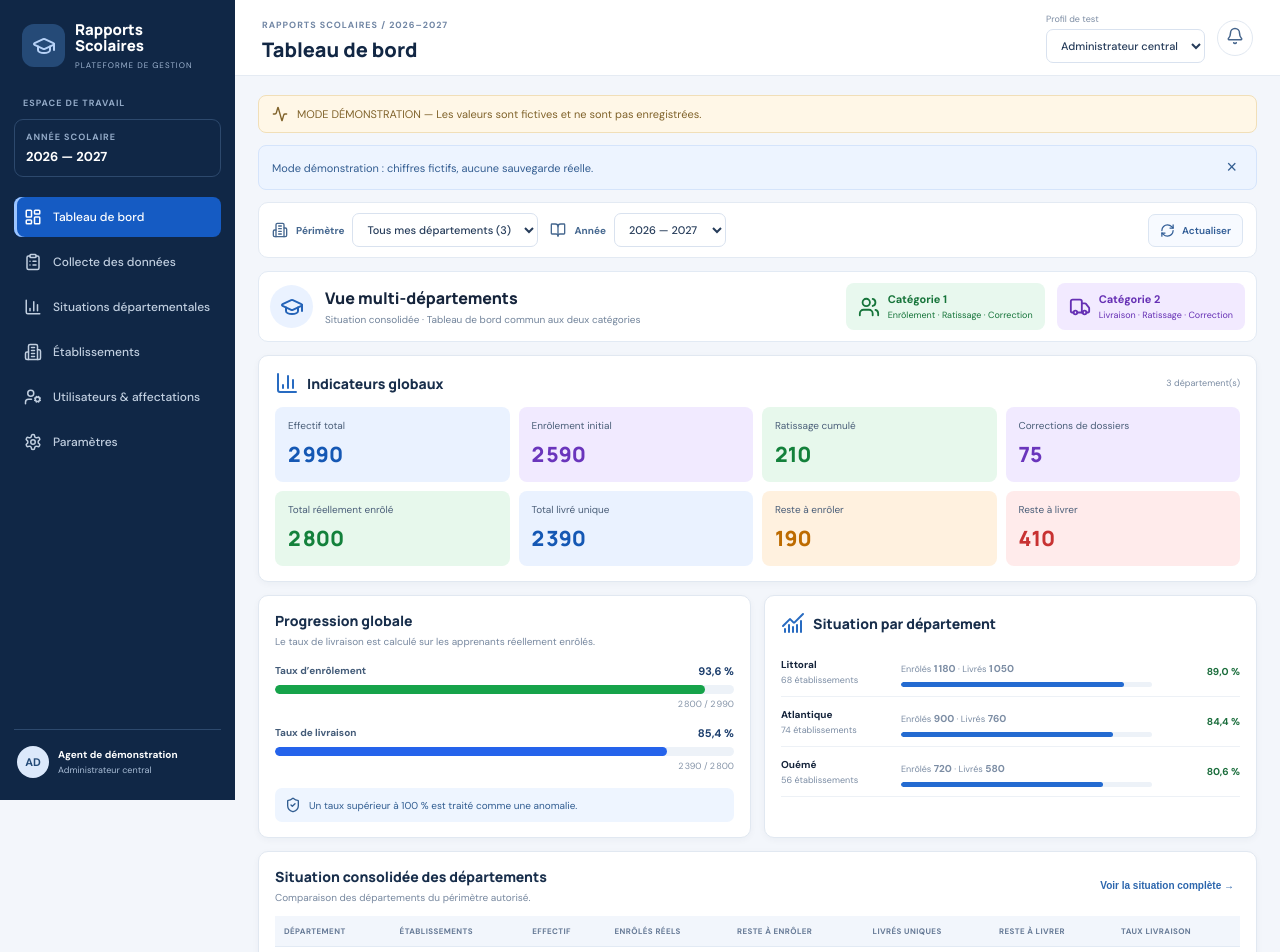
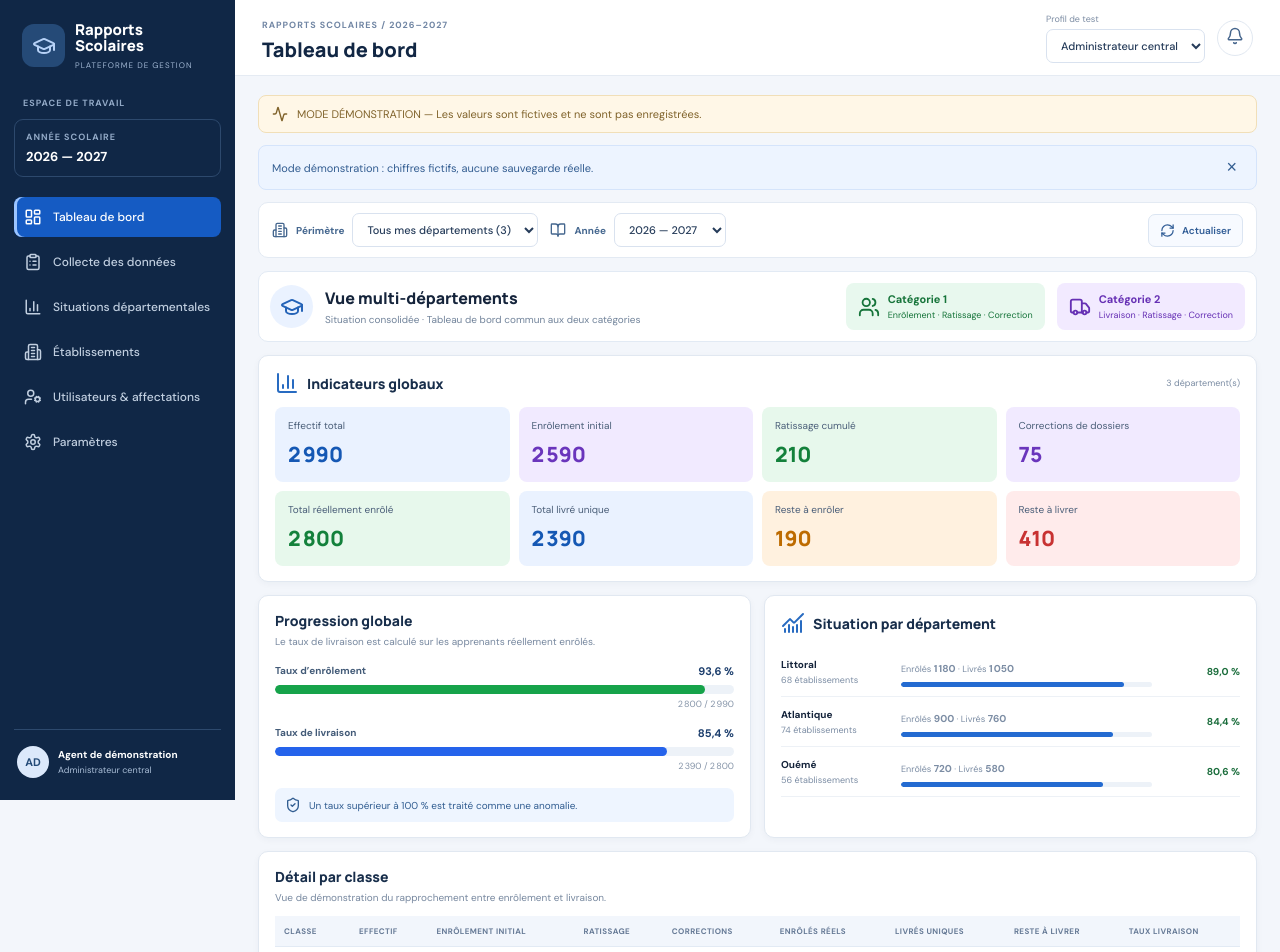
Before and after one commit to sebsonz/rapport-scolaires-platform, a React (Vite) app in the folder apps/web/: page / in a window 1280 px wide. Shown: the top 952 px of the page. Built offline with nearby package versions, Linux system fonts and the light colour scheme.

Commit message:
feat(web): add class-level shared enrollment and delivery table

```diff
--- a/apps/web/src/Dashboard.tsx
+++ b/apps/web/src/Dashboard.tsx
@@ -28,6 +28,7 @@ export default function DashboardApp(){
  {page==='dashboard'&&<><div className="welcome"><div className="welcome-icon"><GraduationCap/></div><div className="welcome-title"><b>{dept==='all'?'Vue multi-départements':selected[0]?.name}</b><small>Situation consolidée · Tableau de bord commun aux deux catégories</small></div><div className="role-tag green"><Users/><span><b>Catégorie 1</b><small>Enrôlement · Ratissage · Correction</small></span></div><div className="role-tag purple"><Truck/><span><b>Catégorie 2</b><small>Livraison · Ratissage · Correction</small></span></div></div>
  <section className="panel"><div className="section-title"><BarChart3/><h2>Indicateurs globaux</h2><small>{selected.length} département(s)</small></div><div className="kpis"><Kpi label="Effectif total" value={fmt(total.capacity)} tone="blue"/><Kpi label="Enrôlement initial" value={fmt(total.enrolledInitial)} tone="purple"/><Kpi label="Ratissage cumulé" value={fmt(total.enrolledRatissage)} tone="green"/><Kpi label="Corrections de dossiers" value={fmt(total.enrollmentCorrections)} tone="violet"/><Kpi label="Total réellement enrôlé" value={fmt(total.enrolledTotal)} tone="green"/><Kpi label="Total livré unique" value={fmt(total.deliveredUnique)} tone="blue"/><Kpi label="Reste à enrôler" value={fmt(total.enrolledRemaining)} tone="orange"/><Kpi label="Reste à livrer" value={fmt(total.deliveryRemaining)} tone="red"/></div></section>
  <div className="grid-two"><section className="panel"><h2>Progression globale</h2><p>Le taux de livraison est calculé sur les apprenants réellement enrôlés.</p><Progress label="Taux d’enrôlement" value={percent(total.enrollmentRate)} count={total.enrolledTotal} base={total.capacity} color="green"/><Progress label="Taux de livraison" value={percent(total.deliveryRate)} count={total.deliveredUnique} base={total.enrolledTotal} color="blue"/><div className="rule-note"><ShieldCheck size={16}/> Un taux supérieur à 100 % est traité comme une anomalie.</div></section><section className="panel"><div className="section-title"><ChartNoAxesCombined/><h2>Situation par département</h2></div>{selected.map(d=>{const m=calculateClassMetrics(d.capacity,{initial:d.initial,ratissage:d.ratissage,corrections:d.corrections},{initial:d.deliveryInitial,ratissage:d.deliveryRatissage,correctionFirstIssue:d.deliveryCorrection,reprints:d.reprints});return <div className="dept-line" key={d.id}><div><b>{d.name}</b><small>{d.schools} établissements</small></div><div><small>Enrôlés <b>{fmt(m.enrolledTotal)}</b> · Livrés <b>{fmt(m.deliveredUnique)}</b></small><div className="thin-track"><i style={{width:(m.deliveryRate??0)+'%'}}/></div></div><strong>{percent(m.deliveryRate)}</strong></div>})}</section></div>
+ <section className="panel"><div className="section-head"><div><h2>Détail par classe</h2><p>Vue de démonstration du rapprochement entre enrôlement et livraison.</p></div></div><div className="table-scroll"><table><thead><tr><th>CLASSE</th><th>EFFECTIF</th><th>ENRÔLEMENT INITIAL</th><th>RATISSAGE</th><th>CORRECTIONS</th><th>ENRÔLÉS RÉELS</th><th>LIVRÉS UNIQUES</th><th>RESTE À LIVRER</th><th>TAUX LIVRAISON</th></tr></thead><tbody>{cls.map(c=>{const m=calculateClassMetrics(c.capacity,{initial:c.initial,ratissage:c.ratissage,corrections:c.corrections},{initial:c.dInitial,ratissage:c.dRatissage,correctionFirstIssue:c.dCorrection,reprints:c.reprints});return <tr key={c.id}><td><b>{c.name}</b></td><td>{fmt(c.capacity)}</td><td>{fmt(c.initial)}</td><td>{fmt(c.ratissage)}</td><td>{fmt(c.corrections)}</td><td>{fmt(m.enrolledTotal)}</td><td>{fmt(m.deliveredUnique)}</td><td>{fmt(m.deliveryRemaining)}</td><td>{percent(m.deliveryRate)}</td></tr>})}</tbody></table></div></section>
  <section className="panel"><div className="section-head"><div><h2>Situation consolidée des départements</h2><p>Comparaison des départements du périmètre autorisé.</p></div><button className="text-link" onClick={()=>setPage('situations')}>Voir la situation complète →</button></div><div className="table-scroll"><table><thead><tr><th>DÉPARTEMENT</th><th>ÉTABLISSEMENTS</th><th>EFFECTIF</th><th>ENRÔLÉS RÉELS</th><th>RESTE À ENRÔLER</th><th>LIVRÉS UNIQUES</th><th>RESTE À LIVRER</th><th>TAUX LIVRAISON</th></tr></thead><tbody>{selected.map(d=>{const m=calculateClassMetrics(d.capacity,{initial:d.initial,ratissage:d.ratissage,corrections:d.corrections},{initial:d.deliveryInitial,ratissage:d.deliveryRatissage,correctionFirstIssue:d.deliveryCorrection,reprints:d.reprints});return <tr key={d.id}><td><b>{d.name}</b></td><td>{d.schools}</td><td>{fmt(d.capacity)}</td><td>{fmt(m.enrolledTotal)}</td><td>{fmt(m.enrolledRemaining)}</td><td>{fmt(m.deliveredUnique)}</td><td>{fmt(m.deliveryRemaining)}</td><td>{percent(m.deliveryRate)}</td></tr>})}</tbody></table></div></section>
  <div className="grid-two"><section className="panel action-panel"><h2><Users/> Espace Catégorie 1</h2><p>Enrôlement initial, ratissage et corrections de dossiers.</p><button className="primary" onClick={()=>setPage('collection')}>Ouvrir la collecte</button></section><section className="panel action-panel"><h2><Truck/> Espace Catégorie 2</h2><p>Livraison initiale, livraison ratissage, première remise et réimpression.</p><button className="primary purple-btn" onClick={()=>setPage('collection')}>Ouvrir les livraisons</button></section></div></>}
  {page==='situations'&&<section className="panel"><div className="section-head"><div><h2>Situations par département</h2><p>Le compte ne voit que ses départements affectés.</p></div></div><label className="search"><Search size={16}/><input value={query} onChange={e=>setQuery(e.target.value)} placeholder="Rechercher un département"/></label><div className="table-scroll"><table><thead><tr><th>DÉPARTEMENT</th><th>ÉCOLES</th><th>EFFECTIF</th><th>INITIAL</th><th>RATISSAGE</th><th>CORRECTIONS</th><th>ENRÔLÉS RÉELS</th><th>LIVRÉS UNIQUES</th><th>RÉIMPRESSIONS</th><th>TAUX LIVRAISON</th></tr></thead><tbody>{seed.filter(d=>d.name.toLowerCase().includes(query.toLowerCase())).map(d=>{const m=calculateClassMetrics(d.capacity,{initial:d.initial,ratissage:d.ratissage,corrections:d.corrections},{initial:d.deliveryInitial,ratissage:d.deliveryRatissage,correctionFirstIssue:d.deliveryCorrection,reprints:d.reprints});return <tr key={d.id}><td><b>{d.name}</b></td><td>{d.schools}</td><td>{fmt(d.capacity)}</td><td>{fmt(d.initial)}</td><td>{fmt(d.ratissage)}</td><td>{fmt(d.corrections)}</td><td>{fmt(m.enrolledTotal)}</td><td>{fmt(m.deliveredUnique)}</td><td>{fmt(d.reprints)}</td><td>{percent(m.deliveryRate)}</td></tr>})}</tbody></table></div></section>}
```
